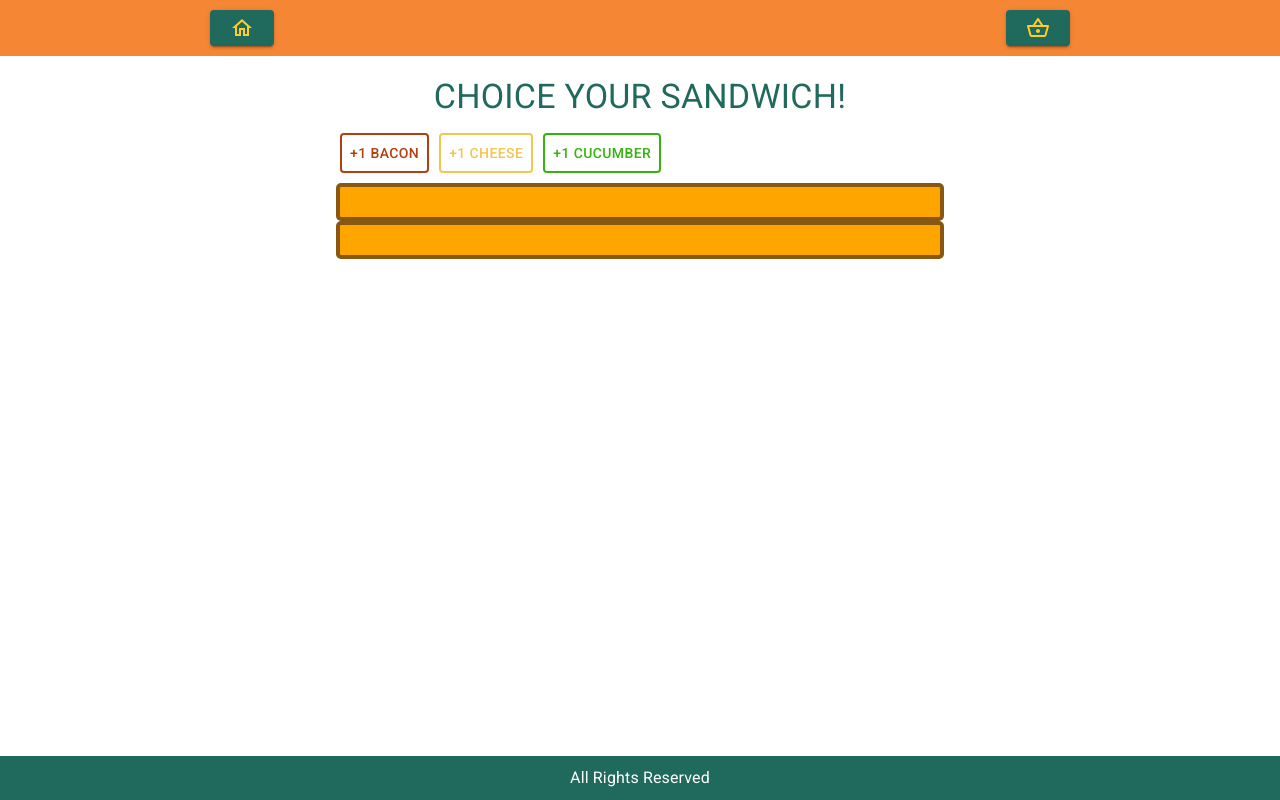
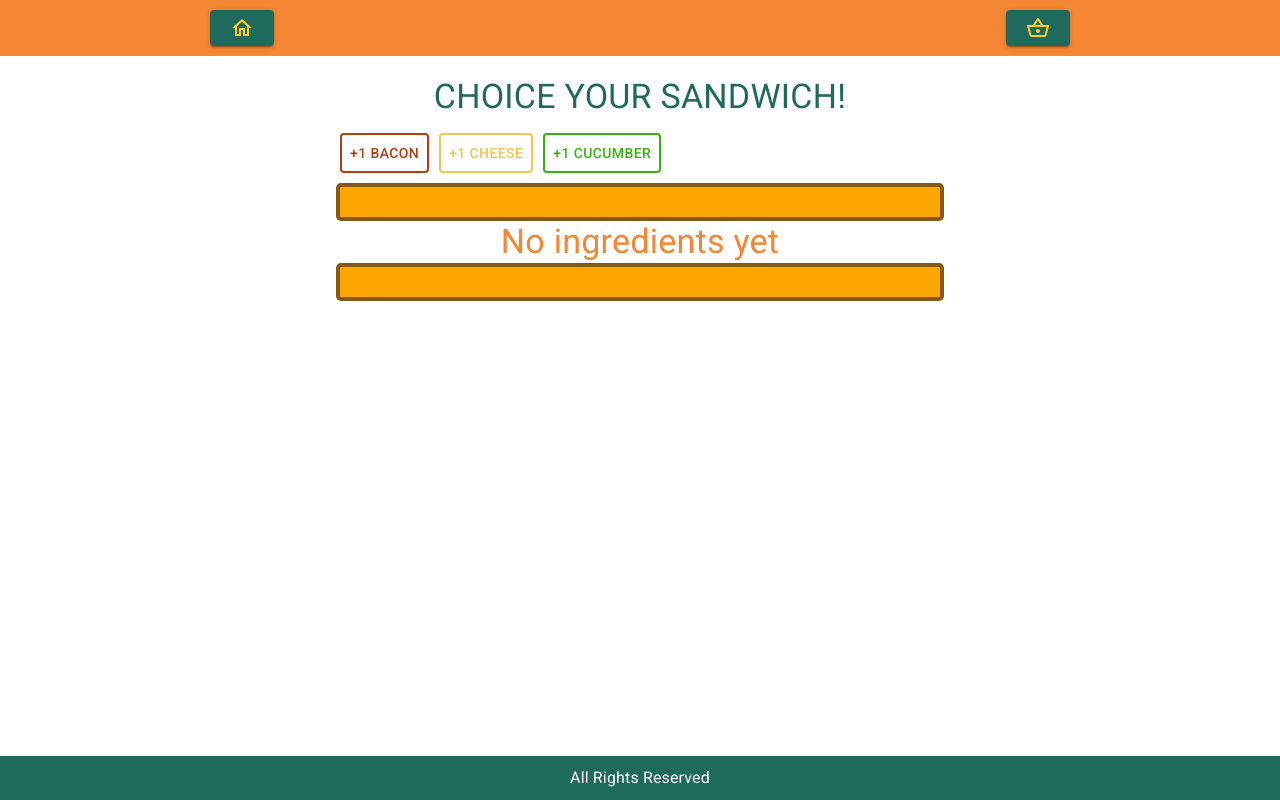
Before and after one commit to NikitaSmithTheOne/sandwich-shop, a React (Create React App) app: page / in a window 1280 px wide. Built offline with nearby package versions, Linux system fonts and the light colour scheme.

Commit message:
refactor: 💡 Sandwich output is outsourced as component

```diff
--- /dev/null
+++ b/src/components/Sandwich/Sandwich.tsx
@@ -0,0 +1,83 @@
+/* eslint-disable jsx-a11y/click-events-have-key-events */
+/* eslint-disable jsx-a11y/no-static-element-interactions */
+// *** NPM ***
+import React from 'react';
+import { createStyles, makeStyles } from '@material-ui/core/styles';
+import { Typography } from '@material-ui/core';
+
+// *** OTHER ***
+import SandwichBread from './Ingredients/SandwichBread';
+import SandwichBacon from './Ingredients/SandwichBacon';
+import SandwichCheese from './Ingredients/SandwichCheese';
+import SandwichCucumber from './Ingredients/SandwichCucumber';
+
+// *** STYLES ***
+const useStyles = makeStyles((theme) =>
+    createStyles({
+        root: {
+            display: 'flex',
+            flexDirection: 'column',
+            alignItems: 'center',
+            width: '100%',
+        },
+    }),
+);
+
+// *** TYPES ***
+export type SandwichIngredientType = 'bacon' | 'cheese' | 'cucumber';
+
+// *** MAPS ***
+const ingredientsMap: { [key in SandwichIngredientType]: JSX.Element } = {
+    bacon: <SandwichBacon />,
+    cheese: <SandwichCheese />,
+    cucumber: <SandwichCucumber />,
+};
+
+// *** PROPS ***
+interface IProps {
+    ingredients: SandwichIngredientType[];
+    onIngredientClick: (ingredientIndex: number) => void;
+}
+
+const Sandwich = (props: IProps): JSX.Element => {
+    // *** STYLES ***
+    const classes = useStyles();
+
+    // *** PROPS ***
+    const { ingredients, onIngredientClick } = props;
+
+    // *** CONDITIONALS ***
+    // Sandwich Ingredients
+    const sandwichIngredients: JSX.Element[] = [];
+
+    ingredients.forEach((ingredient, index) => {
+        const ingredientComponent = (
+            <div key={`${ingredient + index}`} onClick={() => onIngredientClick(index)}>
+                {ingredientsMap[ingredient]}
+            </div>
+        );
+
+        sandwichIngredients.push(ingredientComponent);
+    });
+
+    return (
+        <div className={classes.root}>
+            {/* SANDWICH TOP BREAD */}
+            <SandwichBread />
+
+            {/* SANDWICH INGREDIENTS */}
+            {sandwichIngredients.length > 0 ? (
+                sandwichIngredients
+            ) : (
+                <Typography color="primary" variant="h4" component="span">
+                    No ingredients yet
+                </Typography>
+            )}
+
+            {/* SANDWICH BOTTOM BREAD */}
+            <SandwichBread />
+        </div>
+    );
+};
+
+export default Sandwich;
--- a/src/containers/SandwichBuilder/SandwichBuilder.tsx
+++ b/src/containers/SandwichBuilder/SandwichBuilder.tsx
@@ -5,20 +5,10 @@ import React, { useState } from 'react';
 import { Button, makeStyles, Typography, createStyles } from '@material-ui/core';
 
 // *** OTHER ***
-import SandwichBread from '../../components/SandwichIngridients/SandwichBread';
-import SandwichBacon from '../../components/SandwichIngridients/SandwichBacon';
-import SandwichCheese from '../../components/SandwichIngridients/SandwichCheese';
-import SandwichCucumber from '../../components/SandwichIngridients/SandwichCucumber';
+import Sandwich from '../../components/Sandwich/Sandwich';
 
 // *** TYPES ***
 type SandwichIngredientType = 'bacon' | 'cheese' | 'cucumber';
-
-// *** MAPS ***
-const ingredientsMap: { [key in SandwichIngredientType]: JSX.Element } = {
-    bacon: <SandwichBacon />,
-    cheese: <SandwichCheese />,
-    cucumber: <SandwichCucumber />,
-};
 
 // *** STYLES ***
 const useStyles = makeStyles((theme) =>
@@ -90,20 +80,6 @@ const SandwichBuilder = (): JSX.Element => {
         });
     };
 
-    // *** CONDITIONALS ***
-    // Sandwich Ingredients
-    const sandwichIngredients: JSX.Element[] = [];
-
-    ingredients.forEach((ingredient, index) => {
-        const ingredientComponent = (
-            <div key={`${ingredient + index}`} onClick={() => onDeleteIngredientHandler(index)}>
-                {ingredientsMap[ingredient]}
-            </div>
-        );
-
-        sandwichIngredients.push(ingredientComponent);
-    });
-
     return (
         <div className={classes.root}>
             {/* TITLE */}
@@ -140,14 +116,10 @@ const SandwichBuilder = (): JSX.Element => {
 
             {/* SANDWICH OUTPUT */}
             <div className={classes.sandwichOutput}>
-                {/* TOP BREAD */}
-                <SandwichBread />
-
-                {/* INGREDIENTS */}
-                {sandwichIngredients}
-
-                {/* BOTTOM BREAD */}
-                <SandwichBread />
+                <Sandwich
+                    ingredients={ingredients}
+                    onIngredientClick={(index) => onDeleteIngredientHandler(index)}
+                />
             </div>
         </div>
     );
```
Also changed, not shown: src/components/Sandwich/Ingredients/SandwichBacon.tsx (renamed from src/components/SandwichIngridients/SandwichBacon.tsx), src/components/Sandwich/Ingredients/SandwichBread.tsx (renamed from src/components/SandwichIngridients/SandwichBread.tsx), src/components/Sandwich/Ingredients/SandwichCheese.tsx (renamed from src/components/SandwichIngridients/SandwichCheese.tsx), src/components/Sandwich/Ingredients/SandwichCucumber.tsx (renamed from src/components/SandwichIngridients/SandwichCucumber.tsx).
